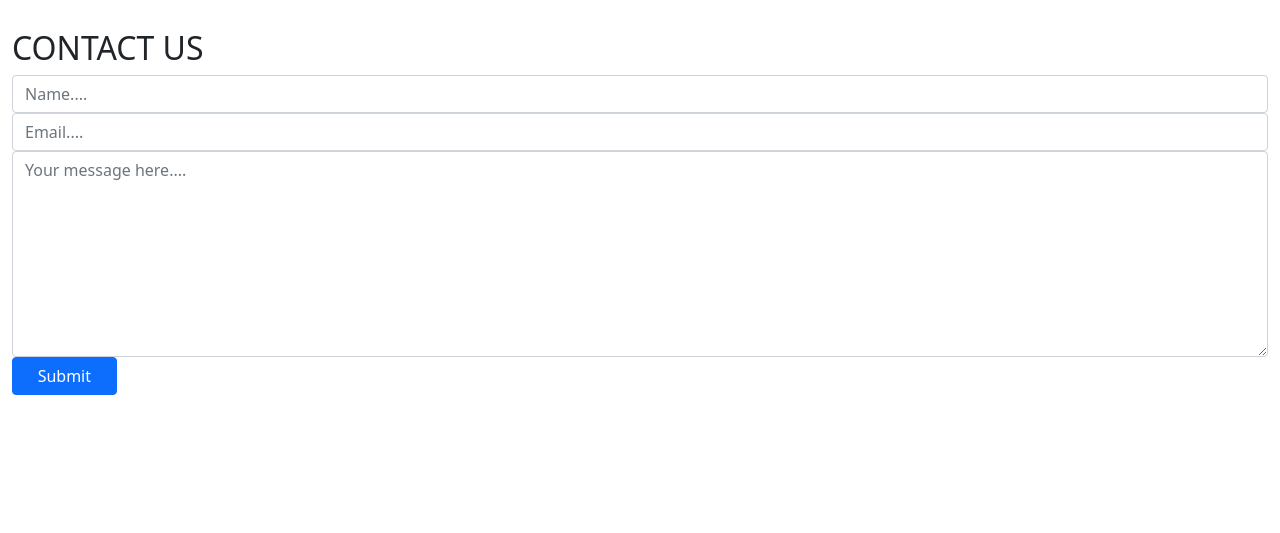
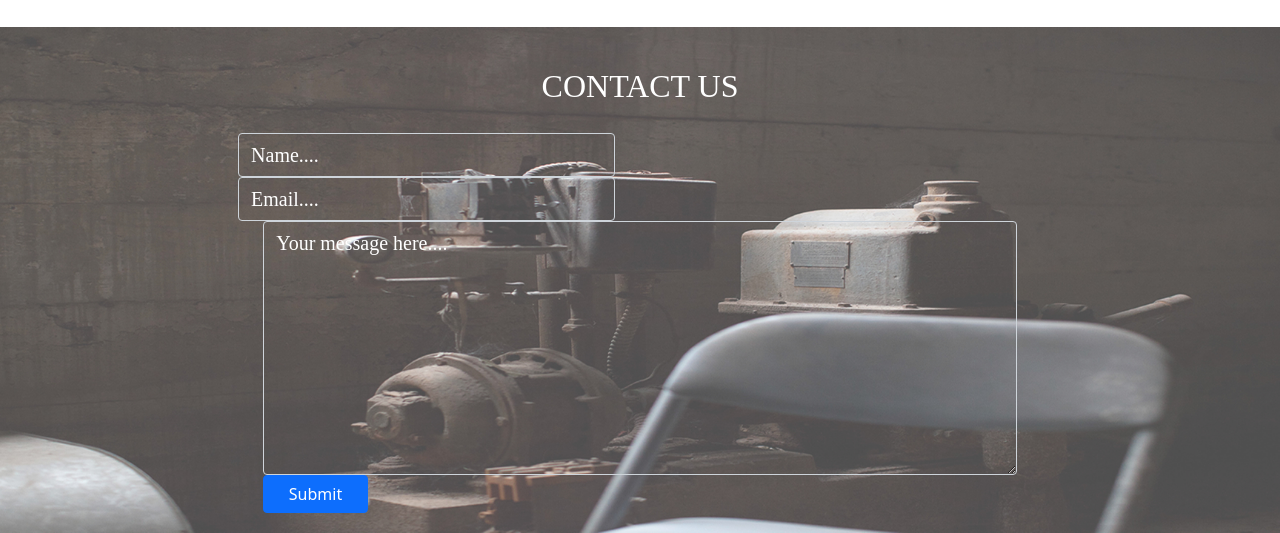
Before and after one commit to joey57/Delani-Studio, a plain HTML site: page index.html in a window 1280 px wide. Shown: the part 2290-2823 px from the top of the page. Before the commit the page ends 2685 px from the top, so only its background shows below. Drawn offline with nearby package versions, Linux system fonts and the light colour scheme; a script that the page names is missing.

Commit message:
added style to contact section

```diff
--- a/css/styles.css
+++ b/css/styles.css
@@ -104,9 +104,56 @@
   max-width: 100%;
   max-height: 100%;
 }
-.portfolio{
+.portfolio h2{
   text-align: center;
-  padding-top: 40px;
-  padding-bottom: 5%;
+  padding-top: 30px;
+  padding-bottom: 30px;
   font-family: 'Gabriela',serif;
 }
+.contact{
+  background-image: url('/assets/backgrounds/c_image.jpg');
+  background-position: center center;
+  background-size: cover;
+  background-repeat: no-repeat;
+  color: white;
+}
+.title{
+  padding: 6px;
+}
+.contact h2{
+  text-align: center;
+  margin-top: 30px;
+  padding-top: 40px;
+  padding-bottom: 20px;
+  font-family: 'Gabriela', serif;
+}
+input[type=text],input[type=email],#comment{
+  background: transparent;
+  color: white;
+  font-size: 20px;
+  font-family: 'Copse', serif;
+}
+
+.form-control::-webkit-input-placeholder {
+  color: white;
+  align-items: center;
+}
+#MERGE1{
+  width: 30%;
+  margin-left: 18%;
+  margin-right: 30px;
+}
+#MERGE0{
+  width: 30%;
+  margin-left: 18%;
+  margin-right: 18%;
+}
+#comment{
+  margin-left: 20%;
+  width: 60%;
+}
+button{
+  margin-left: 20%;
+  padding-bottom: 30px;
+  margin-bottom: 20px;
+}
```
